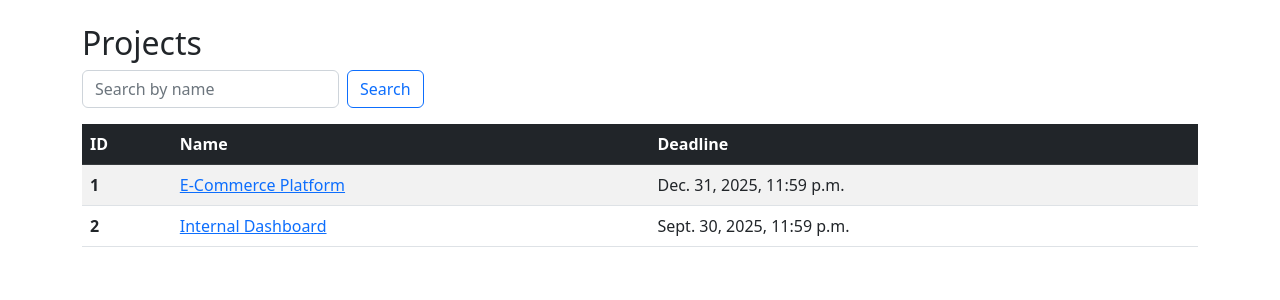
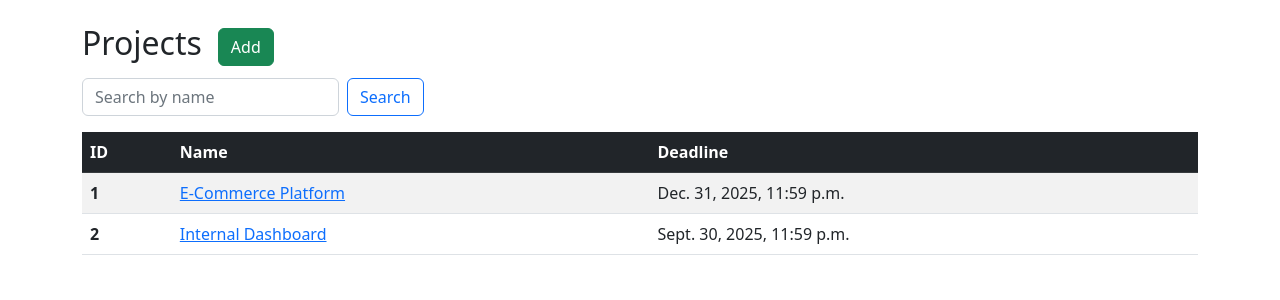
Before and after one commit to realasdfg/task-manager, a Django app: page /projects/ in a window 1280 px wide. Shown: the part 73-373 px from the top of the page. Run offline with Django 5.2, Linux system fonts and the light colour scheme; a user stored in the database is signed in; data comes from the database, SQL or seed files in the repository; some libraries are stand-ins or nearby versions.

Commit message:
Add button to create project in project_list.html

```diff
--- a/templates/tasks/project_list.html
+++ b/templates/tasks/project_list.html
@@ -2,11 +2,14 @@
 {% load crispy_forms_filters %}
 
 {% block content %}
-  <h2>Projects</h2>
+  <div class="d-flex align-items-center gap-3 mb-2">
+    <h2>Projects</h2>
+    <a href="{% url 'tasks:project-create' %}" class="btn btn-success">Add</a>
+  </div>
   <form method="get" class="d-flex align-items-baseline gap-2">
-  {{ search_form|crispy }}
-  <input type="submit" value="Search" class="btn btn-outline-primary">
-</form>
+    {{ search_form|crispy }}
+    <input type="submit" value="Search" class="btn btn-outline-primary">
+  </form>
   <table class="table table-striped">
     <thead class="table-dark">
     <tr>
```
